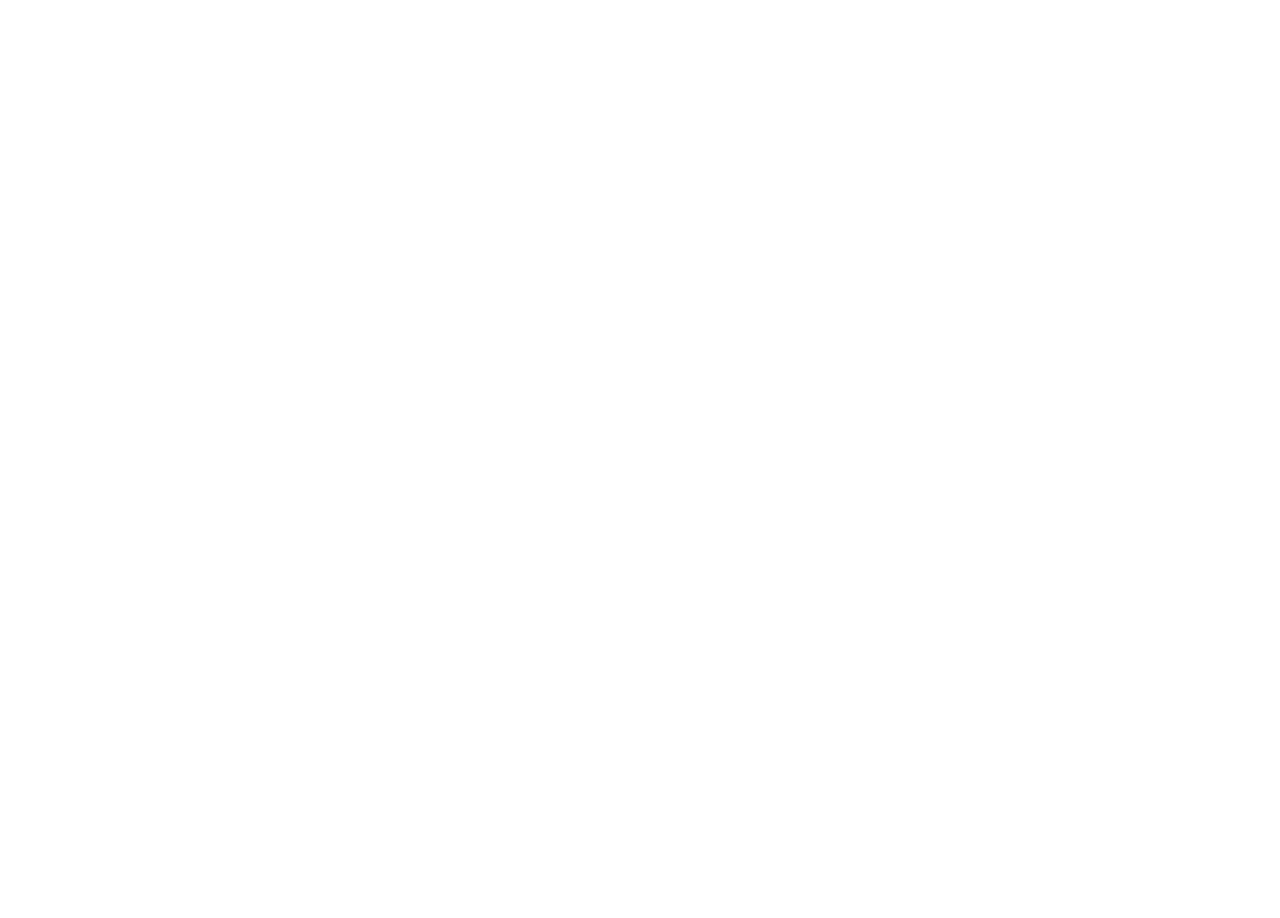
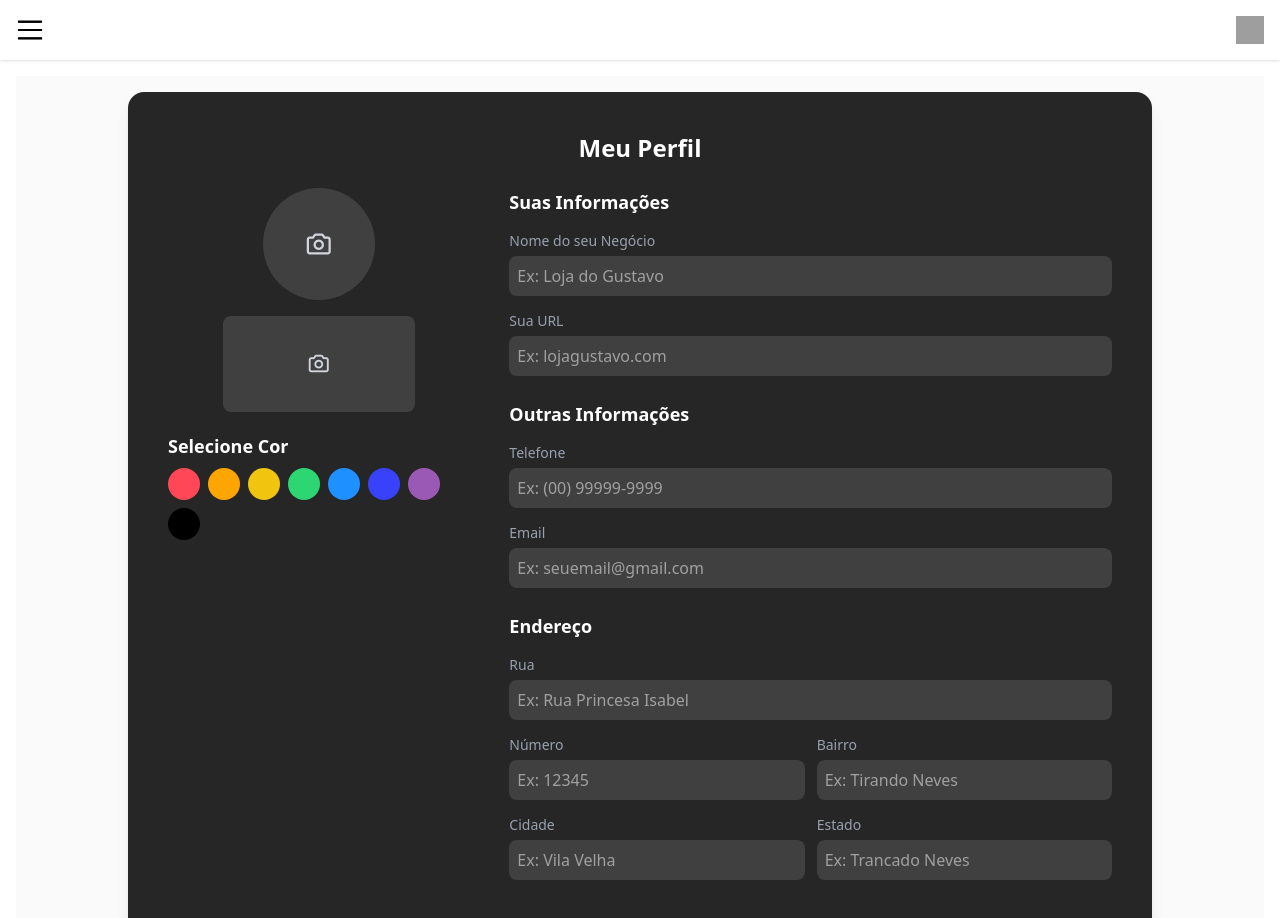
Before and after one commit to fe-lipejs/automacao-rf, a React (Vite) app: page /admin/perfil in a window 1280 px wide. Before the commit this address had no page. Shown: the top 918 px of the page. Before the commit the page ends 800 px from the top, so only its background shows below. Built offline with nearby package versions, Linux system fonts and the light colour scheme; grey boxes are pictures that could not be loaded.

Commit message:
criei a tela perfil admin

```diff
--- a/src/App.jsx
+++ b/src/App.jsx
@@ -8,6 +8,7 @@ MenuUser from './layout/menuUser'
 // Paginas Admin
 import AdminAgenda from './pages/admin/agenda'
 import Servico from './pages/admin/servico';
+import Perfil from './pages/admin/perfil';
 // Paginas Usuario
 import Home from './pages/home'
 
@@ -25,6 +26,7 @@ function App() {
         <Route element={<MenuUser />}>
           <Route path="/admin/agenda" element={<AdminAgenda />} />
           <Route path="admin/servico" element={<Servico/>}/>
+          <Route path="admin/perfil" element={<Perfil/>}/>
         </Route>
       </Routes>
     </BrowserRouter>
--- a/src/index.css
+++ b/src/index.css
@@ -4,6 +4,9 @@
 .scrollbar-hide::-webkit-scrollbar {
   display: none;
 }
+body{
+  /* background: #100E0F; */
+}
 .scrollbar-hide {
   -ms-overflow-style: none;
   scrollbar-width: none;
--- a/src/layout/menuUser.css
+++ b/src/layout/menuUser.css
@@ -9,3 +9,8 @@
     transform: translate(0);
     opacity: 1;
 }
+
+.menu-container{
+    /* nenhum component fica acima dele */
+    z-index:100;
+}
--- a/src/layout/menuUser.jsx
+++ b/src/layout/menuUser.jsx
@@ -31,7 +31,7 @@ const MenuUser = () => {
                     <div  onClick={menuAlternar} className="links-paginas space-y-2 text-2xl font-semibold">
                         <br /><br /><br />
                         <div><Link to="/">Home</Link></div>
-                        {/* <div><Link to="/admin">Admin</Link></div> */}
+                        <div><Link to="/admin/perfil">Perfil</Link></div>
                         <div><Link to="/admin/servico">Serviços</Link></div>
                         <div><Link to="/admin/agenda">Agenda</Link></div>
                     </div>
--- a/src/pages/admin/cadServico.jsx
+++ b/src/pages/admin/cadServico.jsx
@@ -2,7 +2,7 @@ import './cadServico.css'
 
 function CadServico() {
     return (
-        <div className="container">
+        <div className="container ">
             <h1>Postar Serviço</h1>
 
             <label htmlFor="categoria">Categoria</label>
--- /dev/null
+++ b/src/pages/admin/perfil.jsx
@@ -0,0 +1,167 @@
+import React, { useState } from "react";
+
+export default function App() {
+  const [selectedColor, setSelectedColor] = useState("");
+
+  const colors = [
+    "#ff4757", // vermelho
+    "#ffa502", // laranja
+    "#f1c40f", // amarelo
+    "#2ed573", // verde
+    "#1e90ff", // azul
+    "#3742fa", // azul escuro
+    "#9b59b6", // roxo
+    "#000000", // preto
+  ];
+
+  return (
+    <div className="min-h-screen bg-neutral-50 flex justify-center items-center p-4">
+      <div className="w-full max-w-5xl bg-neutral-800 text-white rounded-2xl shadow-lg p-6 md:p-10">
+        <h1 className="text-center text-2xl font-semibold mb-6">
+          Meu Perfil
+        </h1>
+
+        {/* layout responsivo */}
+        <div className="flex flex-col md:flex-row gap-10">
+          {/* Coluna esquerda */}
+          <div className="flex-1 flex flex-col items-center space-y-5">
+            {/* Fotos */}
+            <div className="flex flex-col items-center space-y-4">
+              <div className="w-28 h-28 bg-neutral-700 rounded-full flex items-center justify-center cursor-pointer hover:bg-neutral-600 transition">
+                <i className="fa-regular fa-camera text-2xl text-gray-300"></i>
+              </div>
+              <div className="w-48 h-24 bg-neutral-700 rounded-lg flex items-center justify-center cursor-pointer hover:bg-neutral-600 transition">
+                <i className="fa-regular fa-camera text-xl text-gray-300"></i>
+              </div>
+            </div>
+
+            {/* Escolha de cor */}
+            <div className="w-full">
+              <h2 className="font-semibold text-lg mb-2">Selecione Cor</h2>
+              <div className="flex flex-wrap justify-center md:justify-start gap-2 mt-2">
+                {colors.map((color) => (
+                  <div
+                    key={color}
+                    onClick={() => setSelectedColor(color)}
+                    className={`w-8 h-8 rounded-full cursor-pointer border-2 ${
+                      selectedColor === color
+                        ? "border-white scale-110"
+                        : "border-transparent"
+                    }`}
+                    style={{ backgroundColor: color }}
+                  ></div>
+                ))}
+              </div>
+            </div>
+          </div>
+
+          {/* Coluna direita */}
+          <div className="flex-[2] space-y-6">
+            {/* Informações principais */}
+            <div className="space-y-3">
+              <h2 className="font-semibold text-lg">Suas Informações</h2>
+              <div>
+                <label className="text-sm text-gray-400">
+                  Nome do seu Negócio
+                </label>
+                <input
+                  type="text"
+                  placeholder="Ex: Loja do Gustavo"
+                  className="w-full mt-1 bg-neutral-700 text-white rounded-lg p-2 outline-none focus:ring-2 focus:ring-blue-500"
+                />
+              </div>
+              <div>
+                <label className="text-sm text-gray-400">Sua URL</label>
+                <input
+                  type="text"
+                  placeholder="Ex: lojagustavo.com"
+                  className="w-full mt-1 bg-neutral-700 text-white rounded-lg p-2 outline-none focus:ring-2 focus:ring-blue-500"
+                />
+              </div>
+            </div>
+
+            {/* Outras informações */}
+            <div className="space-y-3">
+              <h2 className="font-semibold text-lg">Outras Informações</h2>
+              <div>
+                <label className="text-sm text-gray-400">Telefone</label>
+                <input
+                  type="tel"
+                  placeholder="Ex: (00) 99999-9999"
+                  className="w-full mt-1 bg-neutral-700 text-white rounded-lg p-2 outline-none focus:ring-2 focus:ring-blue-500"
+                />
+              </div>
+              <div>
+                <label className="text-sm text-gray-400">Email</label>
+                <input
+                  type="email"
+                  placeholder="Ex: seuemail@gmail.com"
+                  className="w-full mt-1 bg-neutral-700 text-white rounded-lg p-2 outline-none focus:ring-2 focus:ring-blue-500"
+                />
+              </div>
+            </div>
+
+            {/* Endereço */}
+            <div className="space-y-3">
+              <h2 className="font-semibold text-lg">Endereço</h2>
+
+              <div>
+                <label className="text-sm text-gray-400">Rua</label>
+                <input
+                  type="text"
+                  placeholder="Ex: Rua Princesa Isabel"
+                  className="w-full mt-1 bg-neutral-700 text-white rounded-lg p-2 outline-none focus:ring-2 focus:ring-blue-500"
+                />
+              </div>
+
+              <div className="grid grid-cols-2 gap-3">
+                <div>
+                  <label className="text-sm text-gray-400">Número</label>
+                  <input
+                    type="text"
+                    placeholder="Ex: 12345"
+                    className="w-full mt-1 bg-neutral-700 text-white rounded-lg p-2 outline-none focus:ring-2 focus:ring-blue-500"
+                  />
+                </div>
+                <div>
+                  <label className="text-sm text-gray-400">Bairro</label>
+                  <input
+                    type="text"
+                    placeholder="Ex: Tirando Neves"
+                    className="w-full mt-1 bg-neutral-700 text-white rounded-lg p-2 outline-none focus:ring-2 focus:ring-blue-500"
+                  />
+                </div>
+              </div>
+
+              <div className="grid grid-cols-2 gap-3">
+                <div>
+                  <label className="text-sm text-gray-400">Cidade</label>
+                  <input
+                    type="text"
+                    placeholder="Ex: Vila Velha"
+                    className="w-full mt-1 bg-neutral-700 text-white rounded-lg p-2 outline-none focus:ring-2 focus:ring-blue-500"
+                  />
+                </div>
+                <div>
+                  <label className="text-sm text-gray-400">Estado</label>
+                  <input
+                    type="text"
+                    placeholder="Ex: Trancado Neves"
+                    className="w-full mt-1 bg-neutral-700 text-white rounded-lg p-2 outline-none focus:ring-2 focus:ring-blue-500"
+                  />
+                </div>
+              </div>
+            </div>
+          </div>
+        </div>
+
+        {/* Botão salvar */}
+        <div className="mt-10">
+          <button className="w-full md:w-auto px-10 py-3 bg-blue-500 hover:bg-blue-600 text-white font-semibold rounded-lg transition block mx-auto">
+            Salvar
+          </button>
+        </div>
+      </div>
+    </div>
+  );
+}
--- a/src/pages/admin/servico.css
+++ b/src/pages/admin/servico.css
@@ -1,5 +1,5 @@
 .category-container {
-  width: 320px;
+  /* min-width: 320px; */
   margin: 20px auto;
   border-radius: 10px;
   background: #fff;
--- a/src/pages/admin/servico.jsx
+++ b/src/pages/admin/servico.jsx
@@ -25,7 +25,7 @@ export default function CategoryDropdown() {
   return (
     <>
       {categories.map((cat) => (
-        <div className="category-container" key={cat.id}>
+        <div className="category-container sm:w-130 md:w-130" key={cat.id}>
           <div className="category-header">
             <div className="category-title">
               <span className="category-name">{cat.name}</span>
```
Also changed, not shown: src/pages/admin/perfil.css (added), {80D83B13-7FE7-4440-87DD-0AE464D20A19}.png (added).
